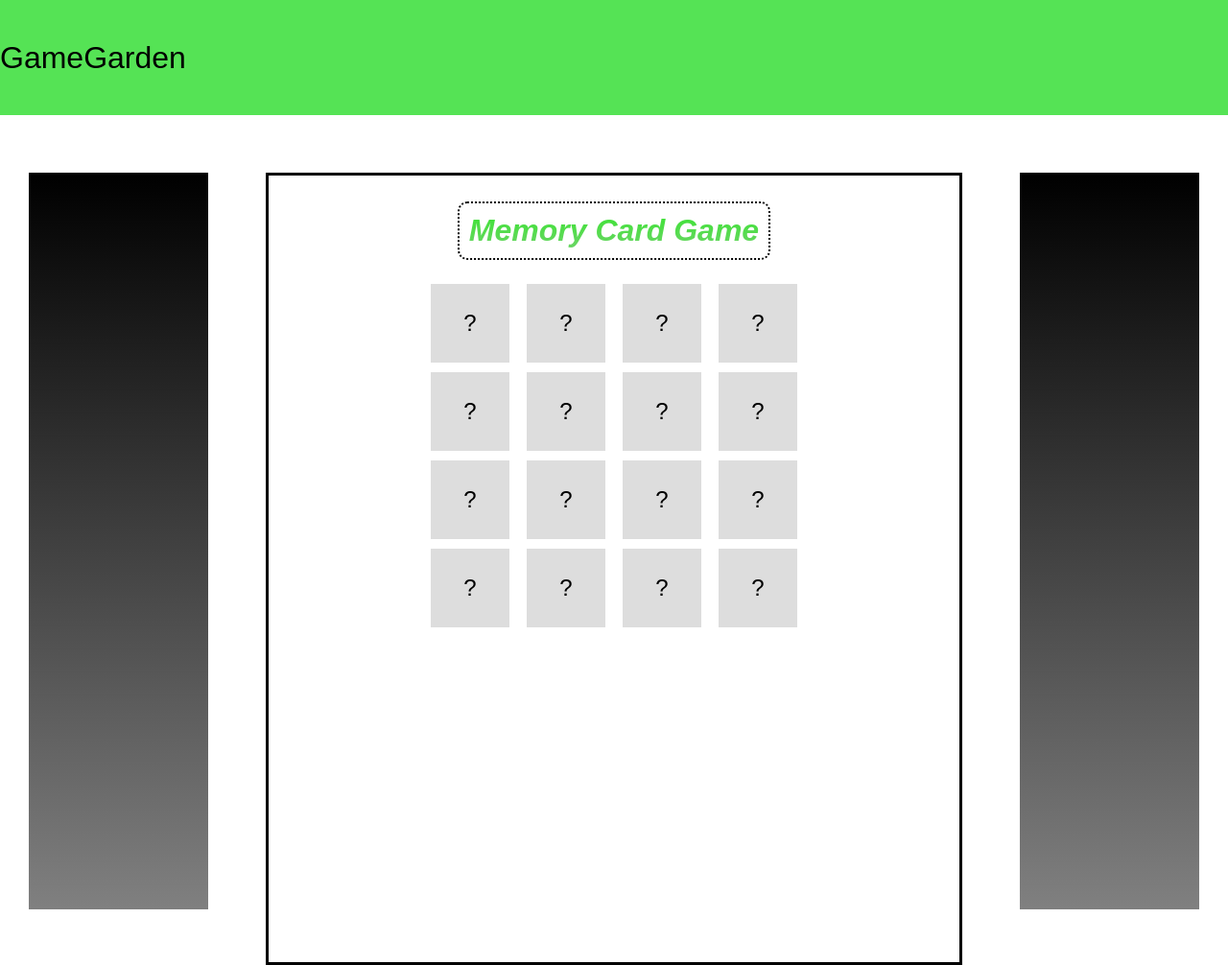
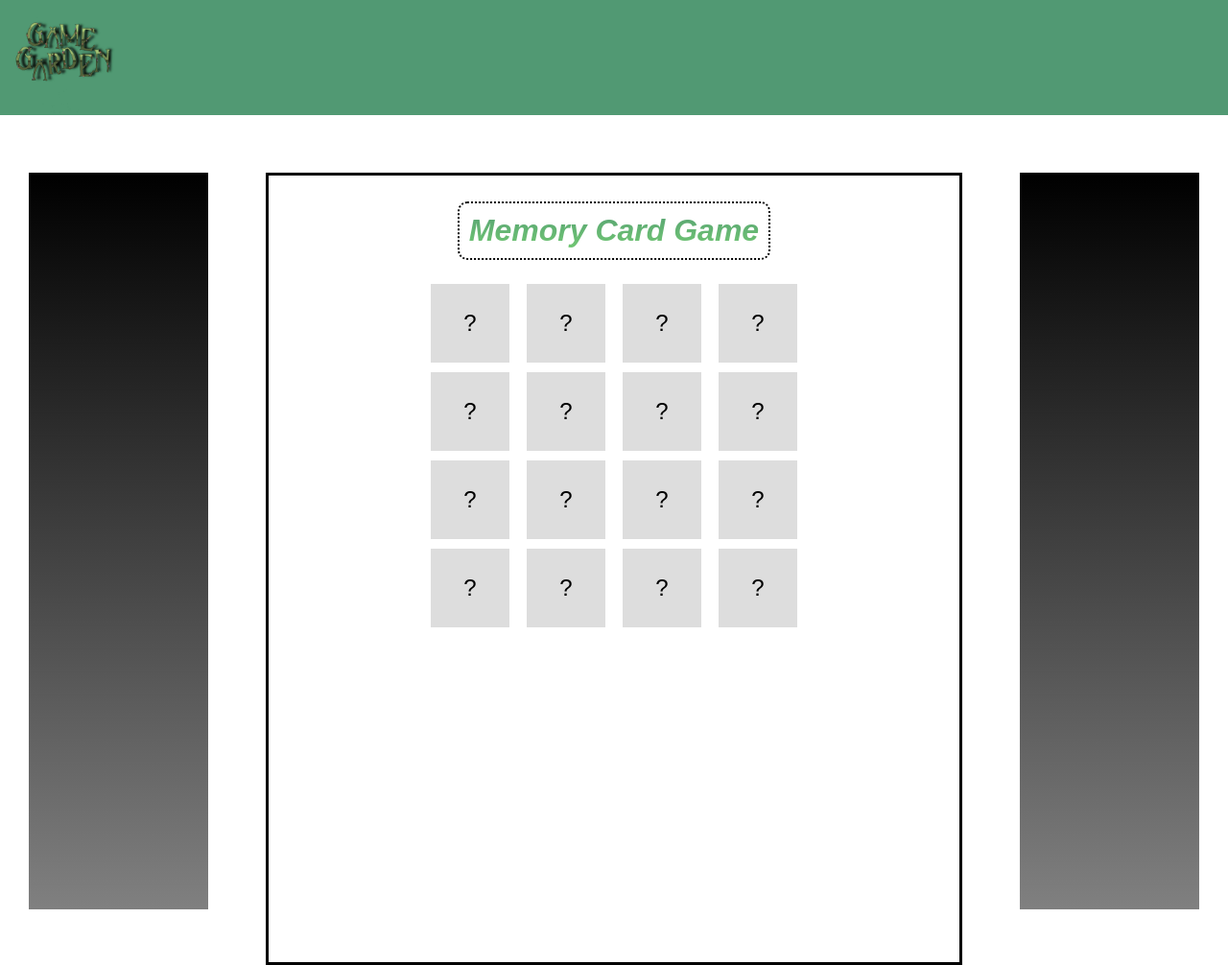
Before and after one commit to JBBotond/Jatek-oldal-kitalalos, a plain HTML site: page index.html in a window 1280 px wide. Shown: the whole page at 96% size. Drawn offline with Linux system fonts and the light colour scheme.

Commit message:
Add files via upload

```diff
--- a/index.html
+++ b/index.html
@@ -9,9 +9,7 @@
 <body>
   <header>
     <div class="fejlec" >
-      <p id="gameGarden">
-        GameGarden
-      </p>
+      <img src="logo.jpg" alt="GameGarden">
     </div>
   </header>
   <section>
--- a/script.js
+++ b/script.js
@@ -44,7 +44,7 @@ function checkMatch(){
 
   if (cards[cardIndex1]===cards[cardIndex2]) {
     matchedCards.push(cardIndex1, cardIndex2);
-    if (matchedCards.length===cards.length) { ///!!!!!!!!!!!!!!!!!!!!!!!!!!!!!!!!!!!!!!!!!!!!!!!!!!!!!!!!!!!!!!!!!!!!!!!
+    if (true) { ///!!!!!!!!!!!!!!!!!!!!!!!!!!!!!!!!!!!!!!!!!!!!!!!!!!!!!!!!!!!!!!!!!!!!!!!
       congrBox.style.visibility = 'visible';
       unnepKep.style.visibility = 'visible';
       resetButton.textContent="Reset";
--- a/styles.css
+++ b/styles.css
@@ -48,7 +48,7 @@ body {
   }
   body header .fejlec  {
     display: flex;
-    background: rgb(85, 227, 85);
+    background: #519973;
     height: 120px;
     width: 100%vw;
     margin-bottom: 30px;
@@ -56,7 +56,7 @@ body {
 }
 .fejlec p {
     font-size: xx-large;
-    background: rgb(85, 227, 85);
+    background: #519973;
 }
 html {
   margin: 0;
@@ -96,7 +96,7 @@ section .reklamAblak {
   font-size: xx-large;
 
   font-style: italic;
-  background: -webkit-linear-gradient(#2ee725, #78d173);
+  background: -webkit-linear-gradient(#519973, #78d173);
   -webkit-background-clip: text;
   -webkit-text-fill-color: transparent;
   border: 2px dotted;
@@ -120,3 +120,6 @@ section .reklamAblak {
   width: 100px;
   height: 20px;
 }
+.fejlec img{
+  height: inherit;
+}
```
Also changed, not shown: logo.jpg (added).
